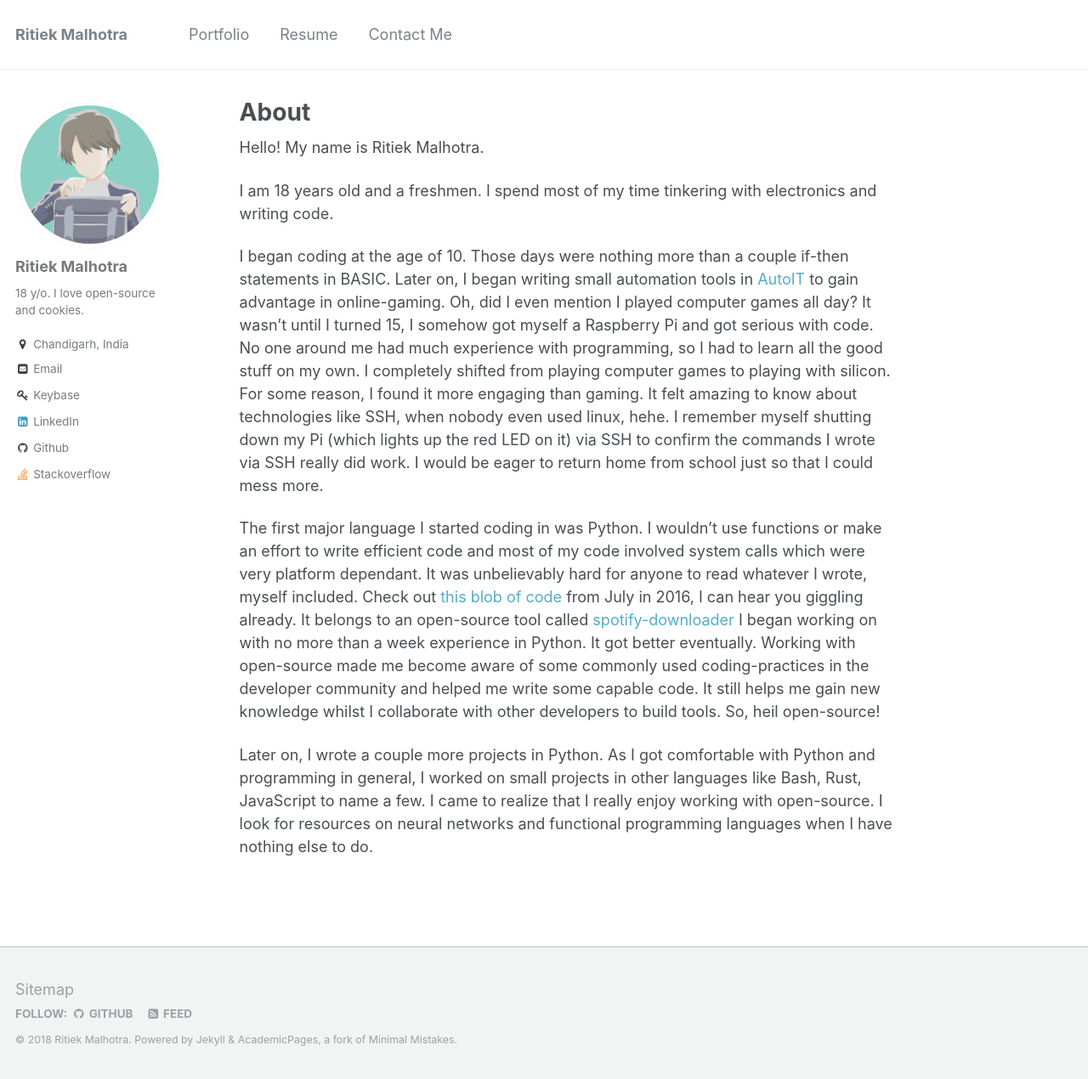
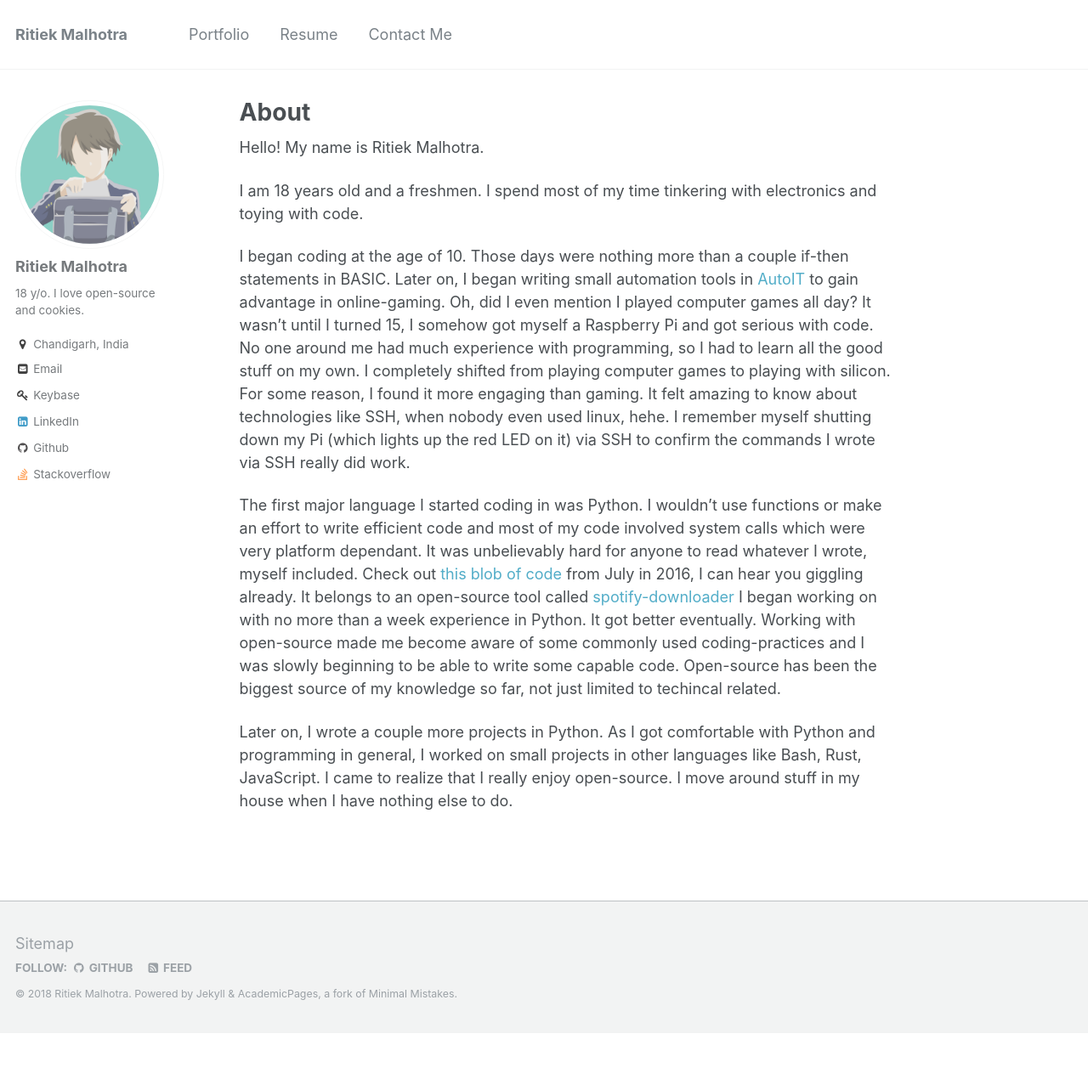
Before and after one commit to ritiek/ritiek.github.io, a Jekyll site: the page built from _pages/about.md, in a window 1280 px wide and 1270 px high. Shown: the whole window at 85% size. Built offline with Jekyll 4.4.1, drawn with Linux system fonts in a browser that asks for light colours.

Commit message:
Remove unnecessary eye strain

```diff
--- a/_pages/about.md
+++ b/_pages/about.md
@@ -10,11 +10,11 @@ redirect_from:
 
 Hello! My name is Ritiek Malhotra.
 
-I am 18 years old and a freshmen. I spend most of my time tinkering with electronics and writing code.
+I am 18 years old and a freshmen. I spend most of my time tinkering with electronics and toying with code.
 
 I began coding at the age of 10. Those days were nothing more than a couple if-then statements in BASIC. Later on, I began writing small automation tools in [AutoIT](https://www.autoitscript.com/site/autoit/) to gain advantage in online-gaming. Oh, did I even mention I played computer games all day?
-It wasn't until I turned 15, I somehow got myself a Raspberry Pi and got serious with code. No one around me had much experience with programming, so I had to learn all the good stuff on my own. I completely shifted from playing computer games to playing with silicon. For some reason, I found it more engaging than gaming. It felt amazing to know about technologies like SSH, when nobody even used linux, hehe. I remember myself shutting down my Pi (which lights up the red LED on it) via SSH to confirm the commands I wrote via SSH really did work. I would be eager to return home from school just so that I could mess more.
+It wasn't until I turned 15, I somehow got myself a Raspberry Pi and got serious with code. No one around me had much experience with programming, so I had to learn all the good stuff on my own. I completely shifted from playing computer games to playing with silicon. For some reason, I found it more engaging than gaming. It felt amazing to know about technologies like SSH, when nobody even used linux, hehe. I remember myself shutting down my Pi (which lights up the red LED on it) via SSH to confirm the commands I wrote via SSH really did work.
 
-The first major language I started coding in was Python. I wouldn't use functions or make an effort to write efficient code and most of my code involved system calls which were very platform dependant. It was unbelievably hard for anyone to read whatever I wrote, myself included. Check out [this blob of code](https://github.com/ritiek/spotify-downloader/blob/b473f8f3cd0f7f2b00cd39a4eb8f907264162ce0/YTMusic.py) from July in 2016, I can hear you giggling already. It belongs to an open-source tool called [spotify-downloader](https://github.com/ritiek/spotify-downloader) I began working on with no more than a week experience in Python. It got better eventually. Working with open-source made me become aware of some commonly used coding-practices in the developer community and helped me write some capable code. It still helps me gain new knowledge whilst I collaborate with other developers to build tools. So, heil open-source!
+The first major language I started coding in was Python. I wouldn't use functions or make an effort to write efficient code and most of my code involved system calls which were very platform dependant. It was unbelievably hard for anyone to read whatever I wrote, myself included. Check out [this blob of code](https://github.com/ritiek/spotify-downloader/blob/b473f8f3cd0f7f2b00cd39a4eb8f907264162ce0/YTMusic.py) from July in 2016, I can hear you giggling already. It belongs to an open-source tool called [spotify-downloader](https://github.com/ritiek/spotify-downloader) I began working on with no more than a week experience in Python. It got better eventually. Working with open-source made me become aware of some commonly used coding-practices and I was slowly beginning to be able to write some capable code. Open-source has been the biggest source of my knowledge so far, not just limited to techincal related.
 
-Later on, I wrote a couple more projects in Python. As I got comfortable with Python and programming in general, I worked on small projects in other languages like Bash, Rust, JavaScript to name a few. I came to realize that I really enjoy working with open-source. I look for resources on neural networks and functional programming languages when I have nothing else to do.
+Later on, I wrote a couple more projects in Python. As I got comfortable with Python and programming in general, I worked on small projects in other languages like Bash, Rust, JavaScript. I came to realize that I really enjoy open-source. I move around stuff in my house when I have nothing else to do.
```
